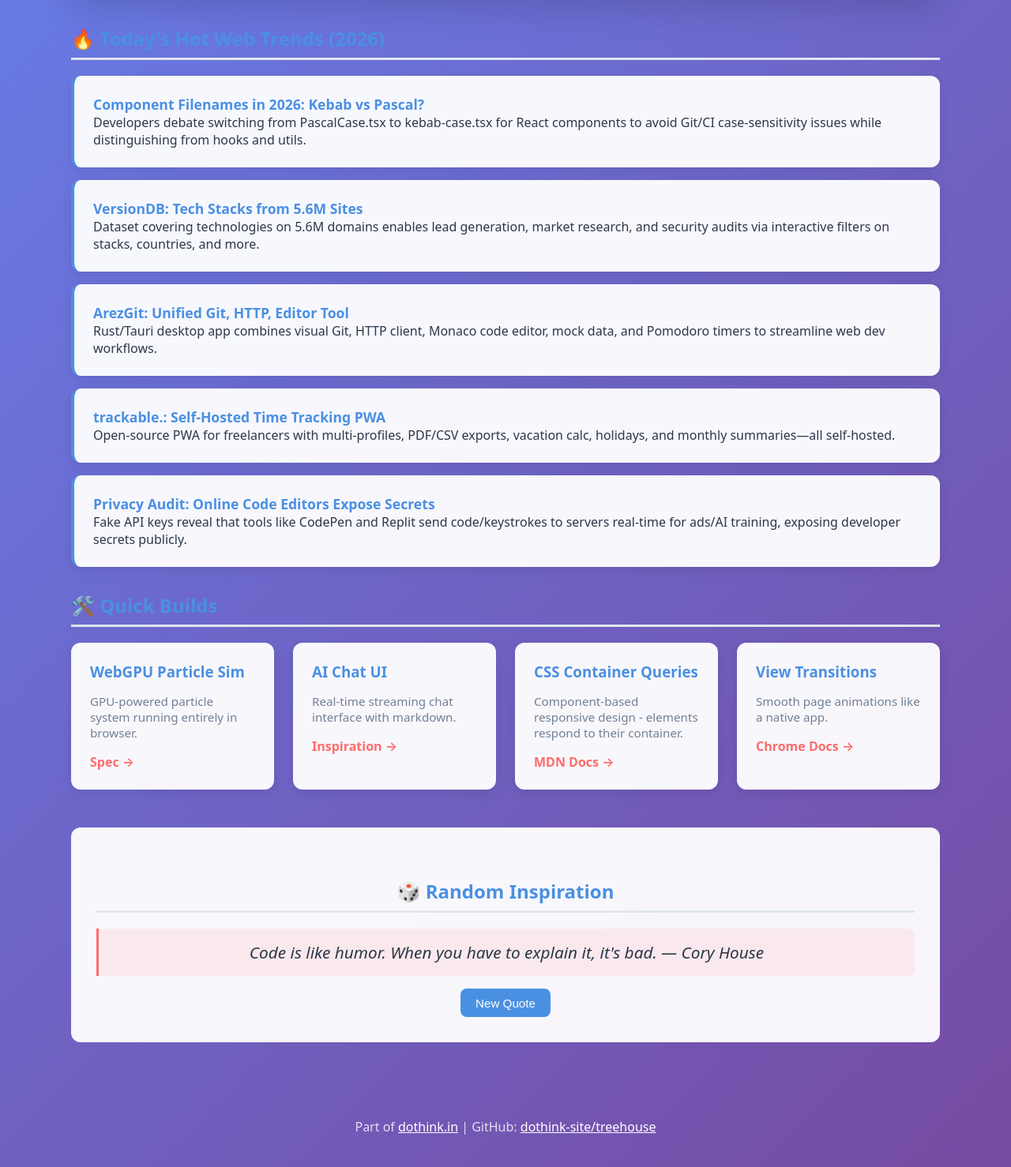
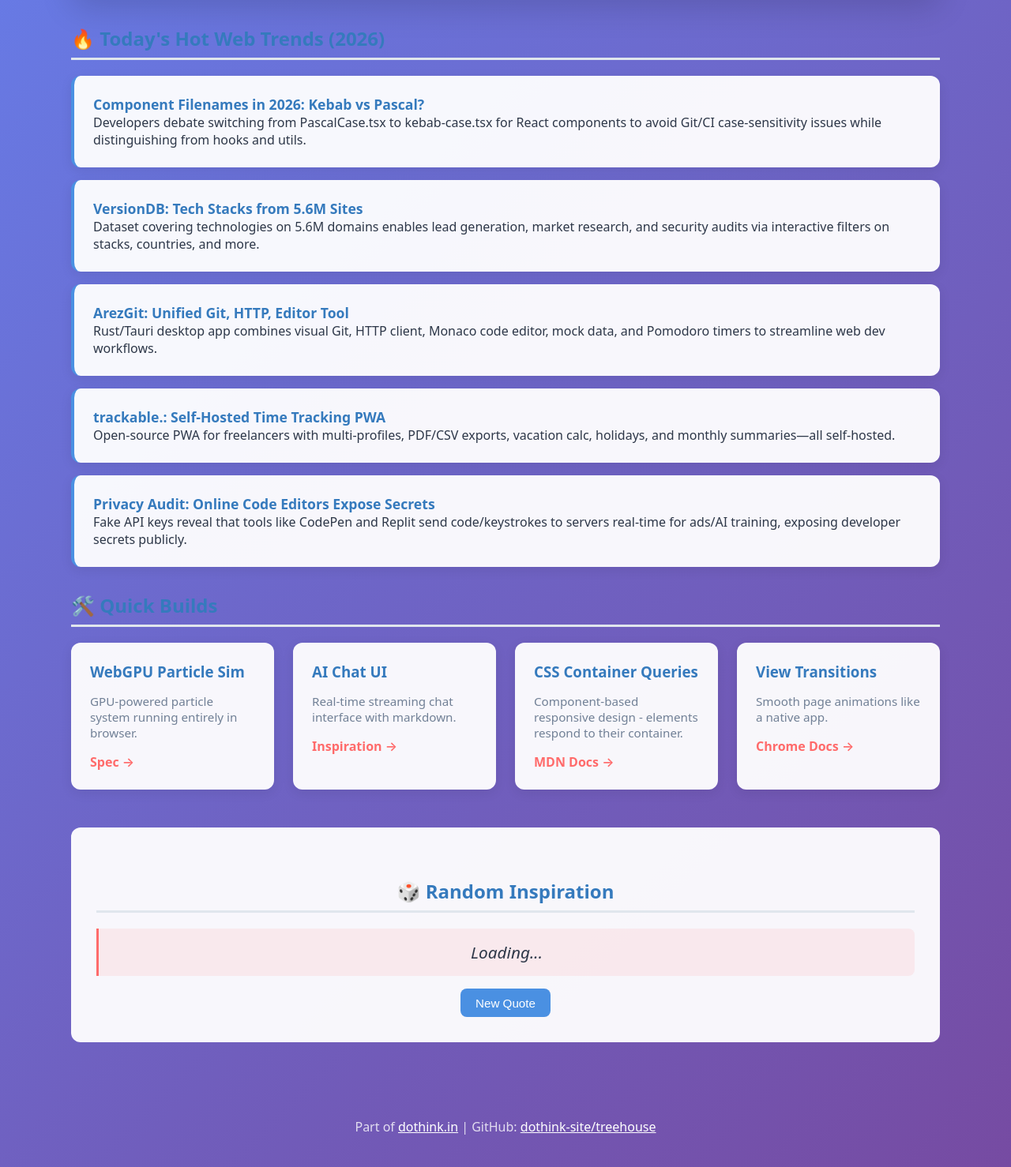
Before and after one commit to msjogren822/dothinksite, a PHP site: page /treehouse/index.html in a window 1280 px wide. Shown: the part 255-1733 px from the top of the page at 79% size. Run offline with PHP 8.4, Linux system fonts and the light colour scheme.

Commit message:
Fix headings color and make quotes truly random with local fallback

```diff
--- a/public/treehouse/assets/css/style.css
+++ b/public/treehouse/assets/css/style.css
@@ -40,7 +40,7 @@ h1 {
 }
 
 h2 {
-    color: var(--primary);
+    color: var(--primary-dark);
     border-bottom: 3px solid #e0e6ed;
     padding-bottom: 0.5rem;
     margin-top: 2rem;
@@ -94,7 +94,7 @@ select {
 }
 
 .trend-link {
-    color: var(--primary);
+    color: var(--primary-dark);
     text-decoration: none;
     font-weight: 600;
     font-size: 1.1rem;
@@ -124,7 +124,7 @@ select {
     box-shadow: 0 8px 25px rgba(0,0,0,0.12);
 }
 
-.card h3 { margin: 0 0 0.5rem 0; color: var(--primary); }
+.card h3 { margin: 0 0 0.5rem 0; color: var(--primary-dark); }
 .card p { color: var(--text-light); font-size: 0.95rem; margin-bottom: 1rem; }
 .card a { color: var(--accent); text-decoration: none; font-weight: 600; }
 
--- a/public/treehouse/index.html
+++ b/public/treehouse/index.html
@@ -68,17 +68,31 @@
 
     <script src="assets/js/main.js"></script>
     <script>
+    <script>
         // Fetch random inspiration quote
+        const quotes = [
+            "Code is like humor. When you have to explain it, it's bad. — Cory House",
+            "First, solve the problem. Then, write the code. — John Johnson",
+            "Experience is the name everyone gives to their mistakes. — Oscar Wilde",
+            "The best error message is the one that never shows up. — Thomas Fuchs",
+            "Simplicity is the soul of efficiency. — Austin Freeman",
+            "Make it work, make it right, make it fast. — Kent Beck",
+            "Any fool can write code that a computer can understand. Good programmers write code that humans can understand. — Martin Fowler",
+            "Programming isn't about what you know; it's about what you can figure out. — Chris Pine"
+        ];
+
         async function fetchQuote() {
             try {
                 const res = await fetch('https://api.quotable.io/random?tags=technology|computers|programming');
                 const data = await res.json();
                 document.getElementById('quote').innerHTML = `"${data.content}" — <em>${data.author}</em>`;
             } catch(e) {
-                document.getElementById('quote').textContent = "Code is like humor. When you have to explain it, it's bad. — Cory House";
+                const randomQuote = quotes[Math.floor(Math.random() * quotes.length)];
+                document.getElementById('quote').textContent = randomQuote;
             }
         }
         fetchQuote();
     </script>
+    </script>
 </body>
 </html>
```
